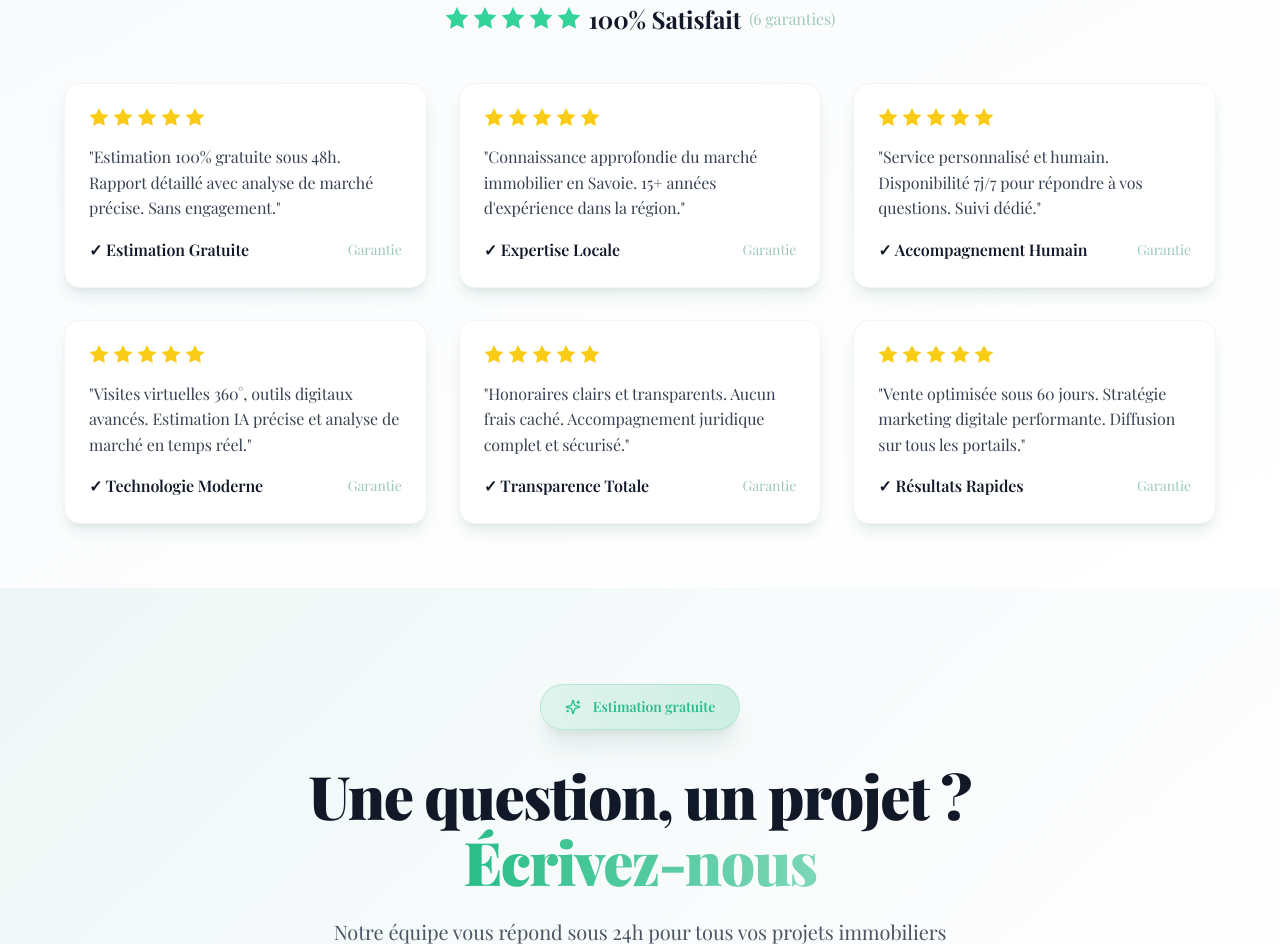
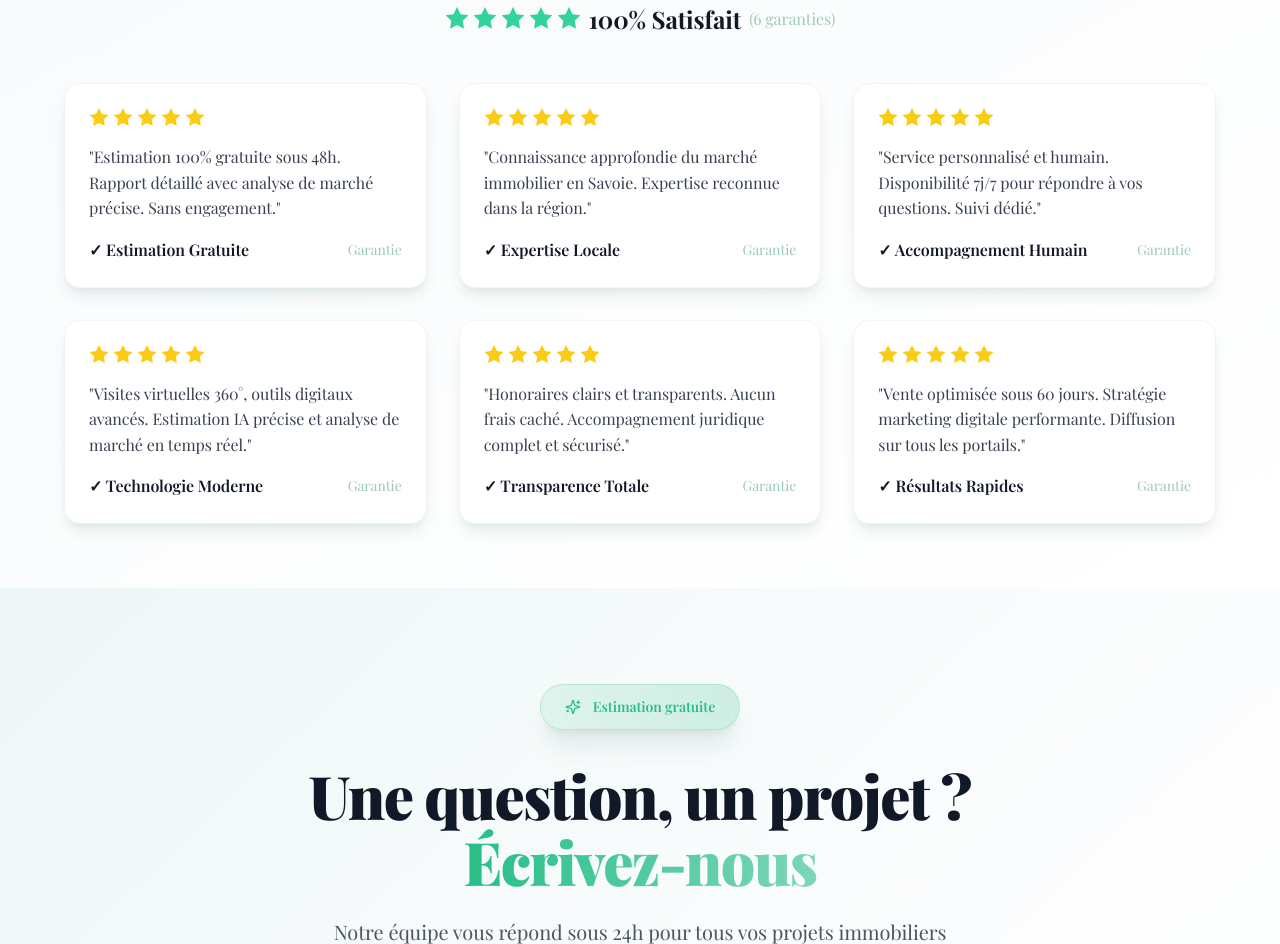
Before and after one commit to ProjetMario/voglansastro, an Astro site: page / in a window 1280 px wide. Shown: the part 2742-3686 px from the top of the page. Built offline with nearby package versions, Linux system fonts and the light colour scheme; Astro itself is replaced by a stand-in of ours; no server answers.

Commit message:
✏️ Modification garantie Expertise Locale - suppression années d'expérience spécifiques

```diff
--- a/src/components/ReviewSchema.astro
+++ b/src/components/ReviewSchema.astro
@@ -23,7 +23,7 @@ const defaultReviews: Review[] = [
     author: "Expertise Locale",
     rating: 5,
     date: "2024-01-01",
-    text: "Connaissance approfondie du marché immobilier en Savoie. 15+ années d'expérience dans la région."
+    text: "Connaissance approfondie du marché immobilier en Savoie. Expertise reconnue dans la région."
   },
   {
     author: "Accompagnement Humain",
```
